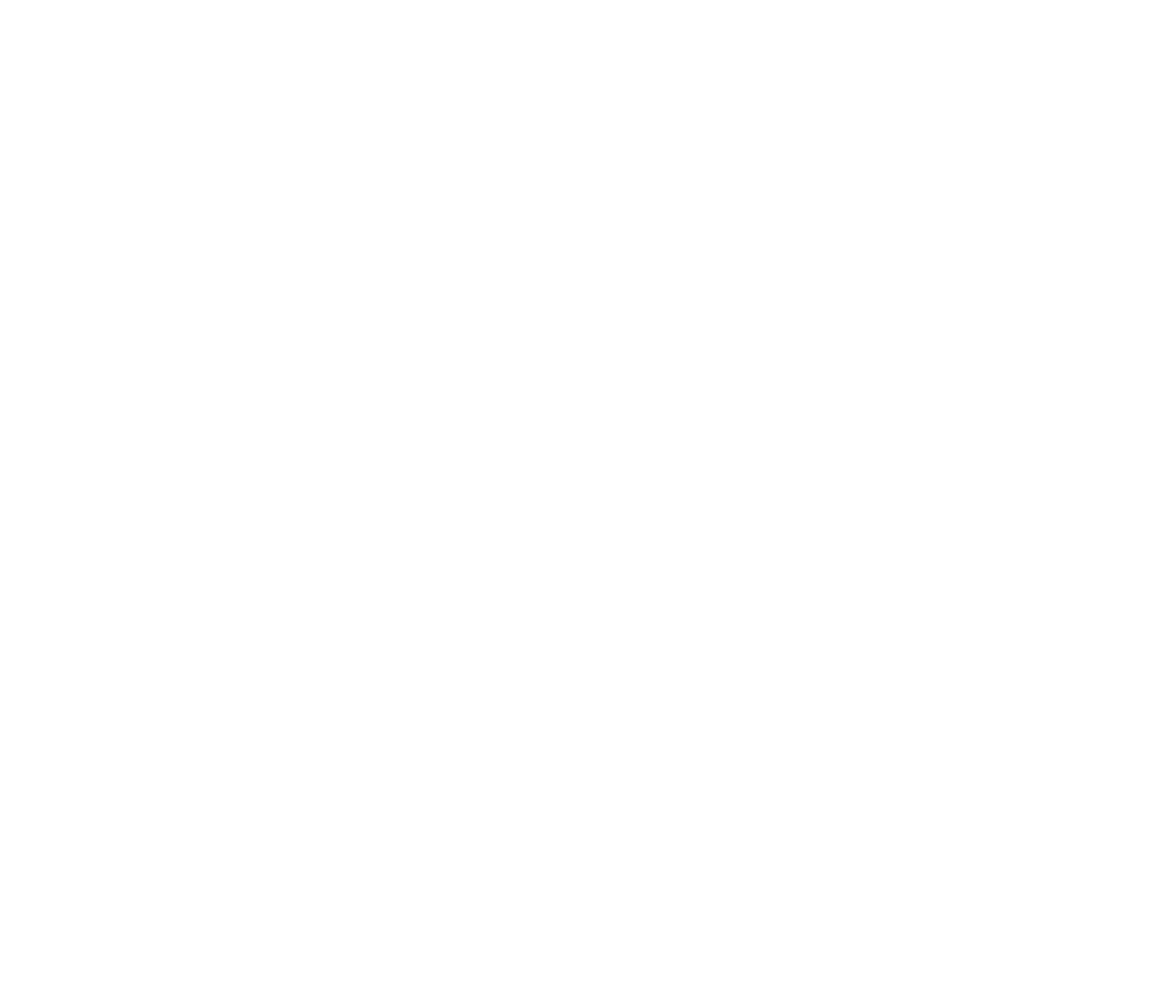
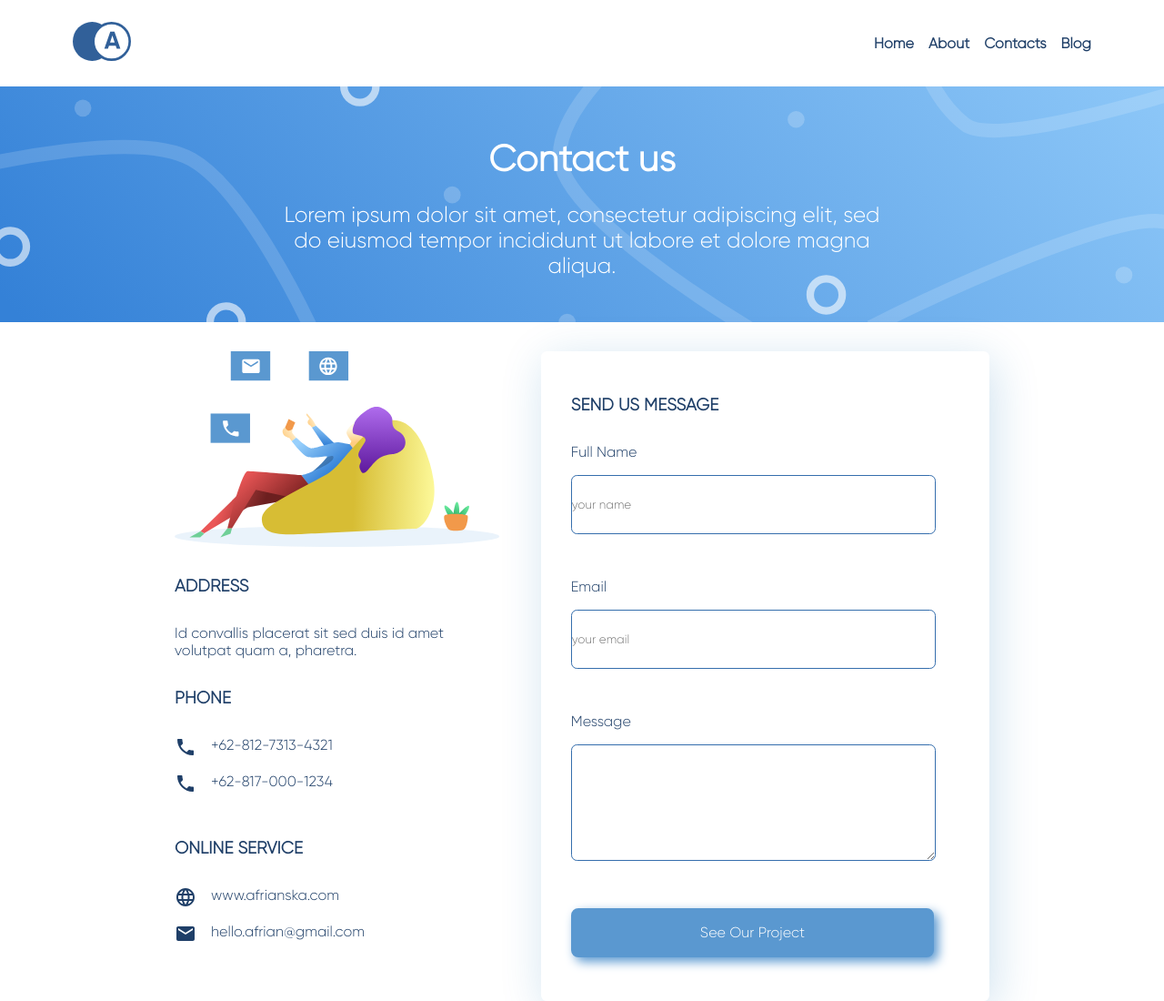
Before and after one commit to alimahsim/FrontendByFulfil, a plain HTML site: page 23-Practical-work/pages/contact.html in a window 1280 px wide. Shown: the whole page at 91% size. Before the commit the page ends 800 px from the top, so only its background shows below. Drawn offline with Linux system fonts and the light colour scheme.

Commit message:
Created the Blog page for the practising website and finished the Navbar, Header and  Main sections of it

```diff
--- a/23-Practical-work/pages/blog.html
+++ b/23-Practical-work/pages/blog.html
@@ -0,0 +1,36 @@
+<!DOCTYPE html>
+<html lang="en">
+  <head>
+    <meta charset="UTF-8" />
+    <meta name="viewport" content="width=device-width, initial-scale=1.0" />
+    <link rel="stylesheet" href="../styles/blog.css" />
+    <title>Blog page</title>
+  </head>
+  <body>
+    <!-- Navbar begins -->
+    <nav>
+      <div class="logo">
+        <img src="../assets/images/logo.svg" alt="Logo" />
+      </div>
+      <ul class="menu">
+        <li><a href="../index.html">Home</a></li>
+        <li><a href="#">About</a></li>
+        <li><a href="../styles/contact.css">Contacts</a></li>
+        <li><a href="/">Blog</a></li>
+      </ul>
+    </nav>
+    <!-- Navbar ends -->
+
+    <!-- BLOG Header begins -->
+    <header>
+      <div class="header_container">
+        <h1>Blog Afrianska</h1>
+        <p>
+          Lorem ipsum dolor sit amet, consectetur adipiscing elit, sed do
+          eiusmod tempor incididunt ut labore et dolore magna aliqua.
+        </p>
+      </div>
+    </header>
+    <!-- BLOG Header ends -->
+  </body>
+</html>
--- a/23-Practical-work/pages/contact.html
+++ b/23-Practical-work/pages/contact.html
@@ -0,0 +1,107 @@
+<!DOCTYPE html>
+<html lang="en">
+  <head>
+    <meta charset="UTF-8" />
+    <meta name="viewport" content="width=device-width, initial-scale=1.0" />
+    <link rel="stylesheet" href="../styles/contact.css" />
+    <title>Contacts page</title>
+  </head>
+  <body>
+    <!-- Navbar begins -->
+    <nav>
+      <!-- <button class="btn">See Our Project</button> -->
+      <div class="logo">
+        <img src="../assets/images/logo.svg" alt="Logo" />
+      </div>
+      <ul class="menu">
+        <li><a href="../index.html">Home</a></li>
+        <li><a href="#">About</a></li>
+        <li><a href="/">Contacts</a></li>
+        <li><a href="../styles/blog.css">Blog</a></li>
+      </ul>
+    </nav>
+    <!-- Navbar ends -->
+    <header>
+      <div class="header_container">
+        <h1>Contact us</h1>
+        <p>
+          Lorem ipsum dolor sit amet, consectetur adipiscing elit, sed do
+          eiusmod tempor incididunt ut labore et dolore magna aliqua.
+        </p>
+      </div>
+    </header>
+    <main>
+      <div class="contact_main">
+        <div class="contact_main__context">
+          <img
+            src="../assets/images/contact_hero_img.svg"
+            alt="Contacting girl illustration"
+          />
+          <div class="address_container">
+            <h3>address</h3>
+            <p>
+              Id convallis placerat sit sed duis id amet volutpat quam a,
+              pharetra.
+            </p>
+          </div>
+          <div class="phone_container">
+            <h3>Phone</h3>
+            <div>
+              <img
+                src="../assets/images/contact_phone_icon.svg"
+                alt="Phone Icon"
+              />
+              <span>+62-812-7313-4321</span>
+            </div>
+            <div>
+              <img
+                src="../assets/images/contact_phone_icon.svg"
+                alt="Phone Icon"
+              />
+              <span>+62-817-000-1234</span>
+            </div>
+          </div>
+          <div class="online_service__container">
+            <h3>Online service</h3>
+            <div>
+              <img src="../assets/images/contact_web_icon.svg" alt="Web Icon" />
+              <a href="#">www.afrianska.com</a>
+            </div>
+            <div>
+              <img
+                src="../assets/images/contact_SMS_icon.svg"
+                alt="Message Icon"
+              />
+              <a href="#">hello.afrian@gmail.com</a>
+            </div>
+          </div>
+        </div>
+        <div class="contact_main__form">
+          <form action="#">
+            <div class="form_item">
+              <h3>SEND US MESSAGE</h3>
+              <p>Full Name</p>
+              <label for="name">
+                <input type="text" id="name" placeholder="your name" />
+              </label>
+            </div>
+            <div class="form_item">
+              <p>Email</p>
+              <label for="email">
+                <input type="text" id="email" placeholder="your email" />
+              </label>
+            </div>
+            <div class="form_item">
+              <p>Message</p>
+              <label for="textarea">
+                <textarea name="" id="textarea" ></textarea>
+              </label>
+              <button class="btn">See Our Project</button>
+            </div>
+          </form>
+        </div>
+      </div>
+    </main>
+
+  </body>
+</html>
--- a/23-Practical-work/styles/blog.css
+++ b/23-Practical-work/styles/blog.css
@@ -0,0 +1,80 @@
+/* General CSS begins */
+* {
+  margin: 0;
+  padding: 0;
+  font-family: Gilroy, sans-serif;
+}
+
+@font-face {
+  font-family: Gilroy;
+  src: url(../assets/fonts/Gilroy-Light.otf);
+}
+.btn {
+  padding: 0.75rem 2.25rem;
+  background-color: #5a98d0;
+  color: #fff;
+  border: 0.2rem solid #5a98d0;
+  border-radius: 0.5rem;
+  font-size: 1rem;
+  line-height: 150%;
+  letter-spacing: 4%;
+  cursor: pointer;
+  box-shadow: 0.3rem 0.3rem 0.75rem #5a98d0;
+}
+.btn:hover {
+  color: #5a98d0;
+  background-color: #fff;
+}
+/* Gerenal CSS ends */
+
+/* Navbar begins */
+nav {
+  padding: 1.5rem 5rem;
+  display: flex;
+  align-items: center;
+  justify-content: space-between;
+}
+nav .logo img {
+  width: 4rem;
+  cursor: pointer;
+}
+nav .menu {
+  display: flex;
+  list-style: none;
+  column-gap: 1rem;
+}
+nav ul li a {
+  text-decoration: none;
+  color: #1f3f68;
+  font-weight: 600;
+}
+/* Navbar ends */
+
+
+/* Header begins */
+header {
+  background-image: url(../assets/images/contact_header_bcgi.svg);
+  background-repeat: no-repeat;
+  background-size: cover;
+  color: #fff;
+  display: flex;
+  justify-content: center;
+  padding: 3.5rem 0 3rem 0;
+}
+header .header_container {
+  width: 70%;
+  display: flex;
+  flex-direction: column;
+  align-items: center;
+  row-gap: 1.5rem;
+}
+header .header_container h1 {
+  font-size: 2.5rem;
+}
+header .header_container p {
+  font-size: 1.5rem;
+  text-align: center;
+  width: 75%;
+}
+
+/* Header ends */
--- a/23-Practical-work/styles/contact.css
+++ b/23-Practical-work/styles/contact.css
@@ -0,0 +1,163 @@
+/* General CSS begins */
+* {
+  margin: 0;
+  padding: 0;
+  font-family: Gilroy, sans-serif;
+}
+
+@font-face {
+  font-family: Gilroy;
+  src: url(../assets/fonts/Gilroy-Light.otf);
+}
+.btn {
+  padding: 0.75rem 2.25rem;
+  background-color: #5a98d0;
+  color: #fff;
+  border: 0.2rem solid #5a98d0;
+  border-radius: 0.5rem;
+  font-size: 1rem;
+  line-height: 150%;
+  letter-spacing: 4%;
+  cursor: pointer;
+  box-shadow: 0.3rem 0.3rem 0.75rem #5a98d0;
+}
+.btn:hover {
+  color: #5a98d0;
+  background-color: #fff;
+}
+
+/* Gerenal CSS ends */
+
+/* Navbar begins */
+nav {
+  padding: 1.5rem 5rem;
+  display: flex;
+  align-items: center;
+  justify-content: space-between;
+}
+nav .logo img {
+  width: 4rem;
+  cursor: pointer;
+}
+nav .menu {
+  display: flex;
+  list-style: none;
+  column-gap: 1rem;
+}
+nav ul li a {
+  text-decoration: none;
+  color: #1f3f68;
+  font-weight: 600;
+}
+/* Navbar ends */
+
+/* Header begins */
+header {
+  background-image: url(../assets/images/contact_header_bcgi.svg);
+  background-repeat: no-repeat;
+  background-size: cover;
+  color: #fff;
+  display: flex;
+  justify-content: center;
+  padding: 3.5rem 0 3rem 0;
+}
+header .header_container {
+  width: 70%;
+  display: flex;
+  flex-direction: column;
+  align-items: center;
+  row-gap: 1.5rem;
+}
+header .header_container h1 {
+  font-size: 2.5rem;
+}
+header .header_container p {
+  font-size: 1.5rem;
+  text-align: center;
+  width: 75%;
+}
+
+/* Header ends */
+
+/* Main begins */
+main h3 {
+  color: #1f3f68;
+  text-transform: uppercase;
+  margin-bottom: 2rem;
+}
+main {
+  margin-top: 2rem;
+  display: flex;
+  justify-content: center;
+  color: #1f3f68;
+}
+.contact_main {
+  width: 70%;
+  display: flex;
+  justify-content: space-between;
+}
+.contact_main__context {
+  width: 40%;
+  display: flex;
+  flex-direction: column;
+  row-gap: 2rem;
+}
+.phone_container div {
+  display: flex;
+  column-gap: 1rem;
+}
+.phone_container div img {
+  padding-bottom: 1rem;
+}
+.online_service__container div {
+  display: flex;
+  column-gap: 1rem;
+}
+.online_service__container div img {
+  padding-bottom: 1rem;
+}
+.online_service__container a {
+  text-decoration: none;
+  color: #1f3f68;
+}
+
+.contact_main__form {
+  width: 55%;
+  box-shadow: 5px 10px 50px 0px #1070b133;
+  border-radius: 0.4rem;
+}
+
+.contact_main__form form {
+  display: flex;
+  flex-direction: column;
+  justify-content: space-around;
+  align-items: center;
+  color: #1f3f68;
+}
+.contact_main__form form .form_item {
+  width: 90%;
+  padding-left: 1rem;
+  margin-top: 3rem;
+}
+.contact_main__form form input {
+  width: 90%;
+  padding: 1.5rem 0;
+  border: 1px solid #356ead;
+  border-radius: 0.4rem;
+}
+.contact_main__form form .form_item p {
+  padding-bottom: 1rem;
+}
+.contact_main__form form .form_item:last-child textarea {
+  width: 90%;
+  padding: 3rem 0;
+  border: 1px solid #356ead;
+  /* border: 1px solid #356ead; */
+  border-radius: 0.4rem;
+}
+.contact_main__form form .form_item button {
+  margin: 3rem 0;
+  width: 90%;
+}
+
+/* Main ends */
```
Also changed, not shown: 23-Practical-work/index.html (+1 -5 lines), 23-Practical-work/assets/images/contact_SMS_icon.svg (added), 23-Practical-work/assets/images/contact_header_bcgi.svg (added), 23-Practical-work/assets/images/contact_hero_img.svg (added), 23-Practical-work/assets/images/contact_phone_icon.svg (added), 23-Practical-work/assets/images/contact_web_icon.svg (added).
